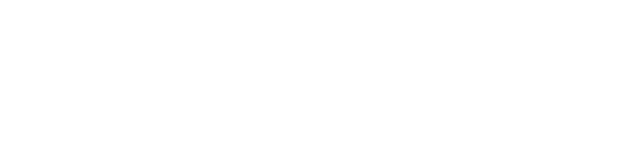
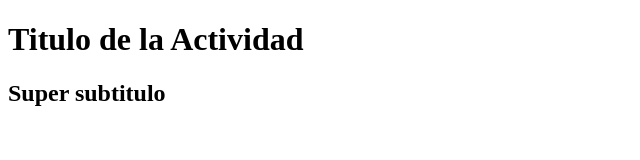
Before and after one commit to ninamuz/holamundo, a plain HTML site: page index.html in a window 1280 px wide. Shown: the whole page, without its empty margins (0-640 px from the left). Drawn offline with Linux system fonts and the light colour scheme.

Commit message:
rama seba subtitulo

```diff
--- a/index.html
+++ b/index.html
@@ -6,6 +6,8 @@
     <title>Actividad Clase 11</title>
 </head>
 <body>
+    <h1> Titulo de la Actividad</h1>
+    <h2> Super subtitulo</h2>
 
 </body>
 </html>
```
